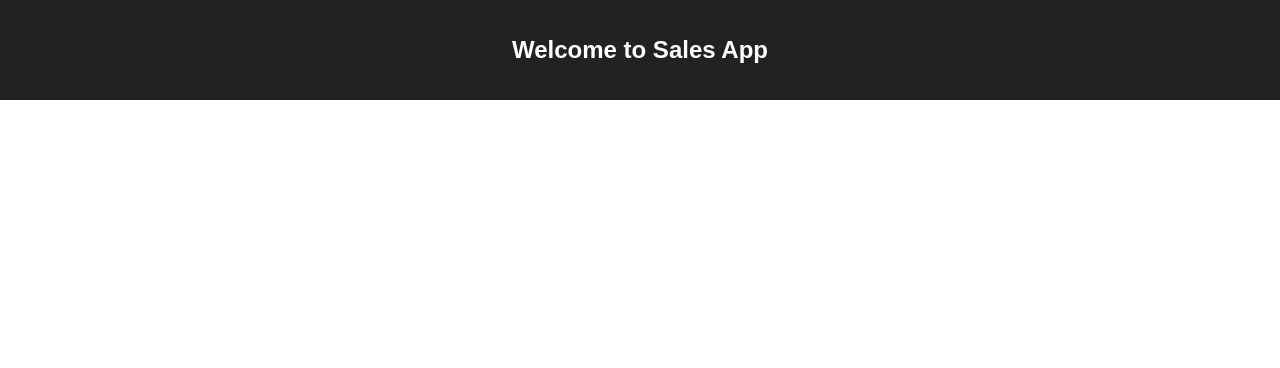
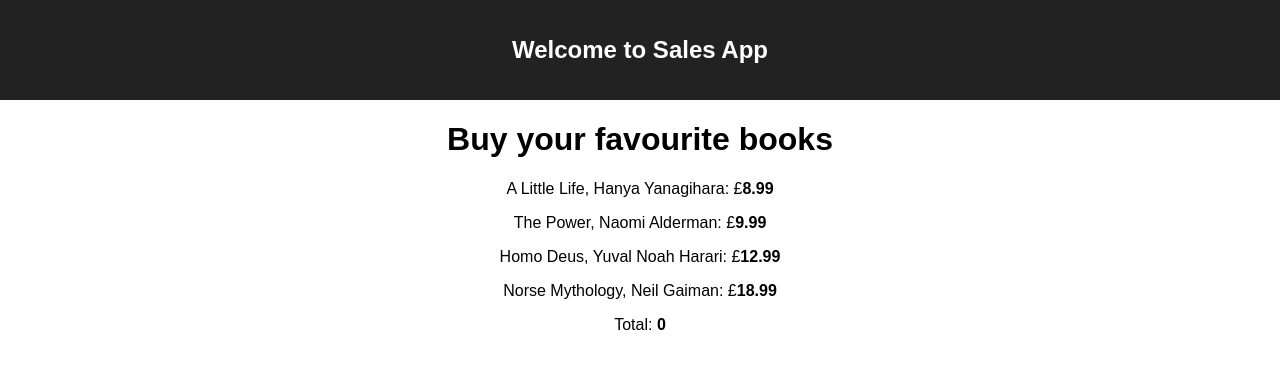
Before and after one commit to rolandosorbelli/sales-app, a React (Create React App) app: page / in a window 1280 px wide. Shown: the top 368 px of the page. Built offline with nearby package versions, Linux system fonts and the light colour scheme.

Commit message:
Declared clicker function and set the state to true

```diff
--- a/src/App.js
+++ b/src/App.js
@@ -6,8 +6,8 @@ class App extends Component {
   render() {
 
     var books = [
-      { title: "A little life", author: "Hanya Yanagihara", price: 8.99},
-      { title: "The power", author: "Naomi Alderman", price: 9.99},
+      { title: "A Little Life", author: "Hanya Yanagihara", price: 8.99},
+      { title: "The Power", author: "Naomi Alderman", price: 9.99},
       { title: "Homo Deus", author: "Yuval Noah Harari", price: 12.99},
       { title: "Norse Mythology", author: "Neil Gaiman", price: 18.99},
     ];
--- a/src/Sales.js
+++ b/src/Sales.js
@@ -22,20 +22,38 @@ class Sales extends Component {
   		active={item.active}
   		 />
   	});
-
     return (
       <div>
-
+        <h1>Buy your favourite books</h1>
+        <div id="books">
+        	{books}
+        	<p id="total">Total: <b>{this.state.total}</b></p>
+        </div>
       </div>
     );
   }
 }
 
 class Books extends Component {
+
+	clicker(){
+		var active = this.state.active == true
+	}
+
+	constructor(props){
+		super(props);
+
+		this.state = {
+			active: false
+		}
+		this.clicker = this.clicker.bind(this)
+	}
+
+
   render() {
     return (
       <div>
-
+        <p onClick={this.clicker}>{this.props.title}, {this.props.author}: £<b>{this.props.price}</b></p>
       </div>
     );
   }
```
